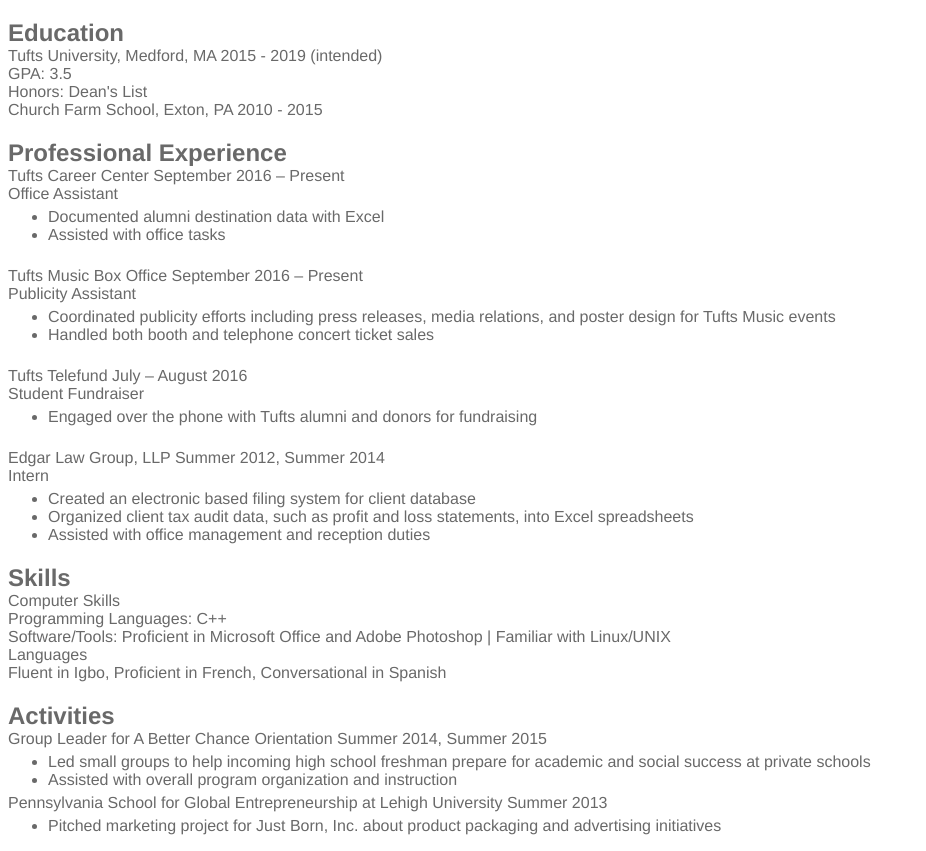
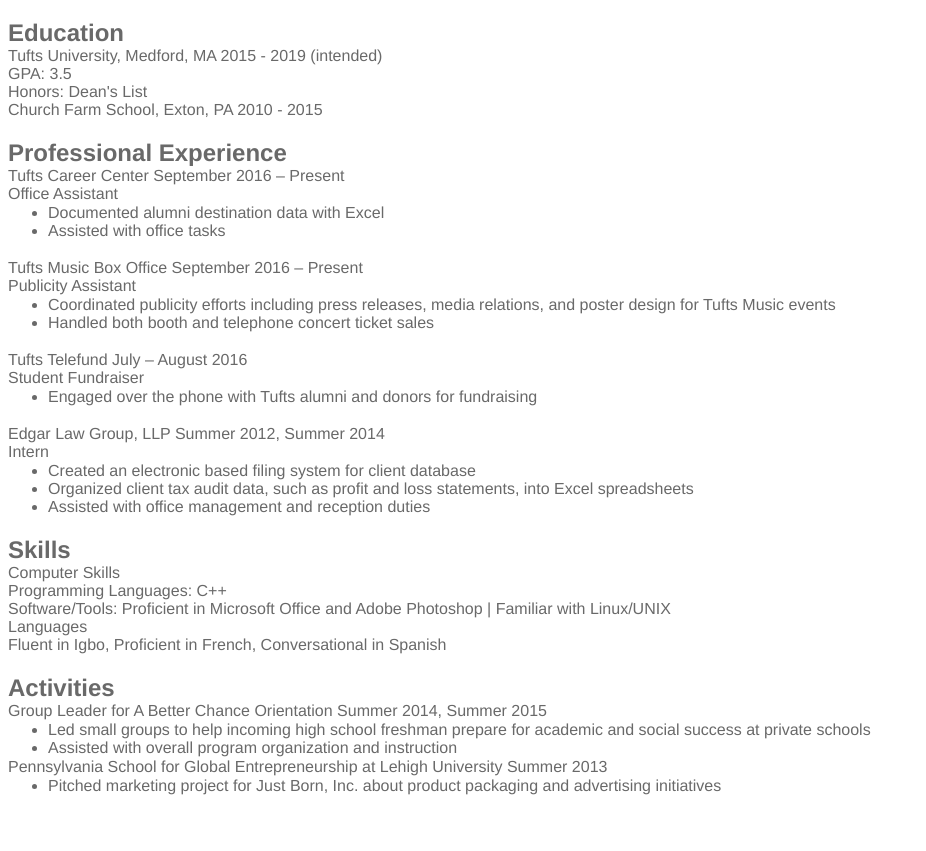
Before and after one commit to egonuuc/egonuuc.github.io, a plain HTML site: page resume.html in a window 1280 px wide. Shown: the part 61-912 px from the top of the page, without its empty margins (0-926 px from the left). After the commit the page ends 872 px from the top, so only its background shows below. Drawn offline with Linux system fonts and the light colour scheme.

Commit message:
updated stylesheet

```diff
--- a/resume-style.css
+++ b/resume-style.css
@@ -10,6 +10,6 @@ h2 {
 		margin-bottom: 0px;
 }
 ul {
-		margin-top: 5px;
-		margin-bottom: 5px;
+		margin-top: 1px;
+		margin-bottom: 1px;
 }
```
